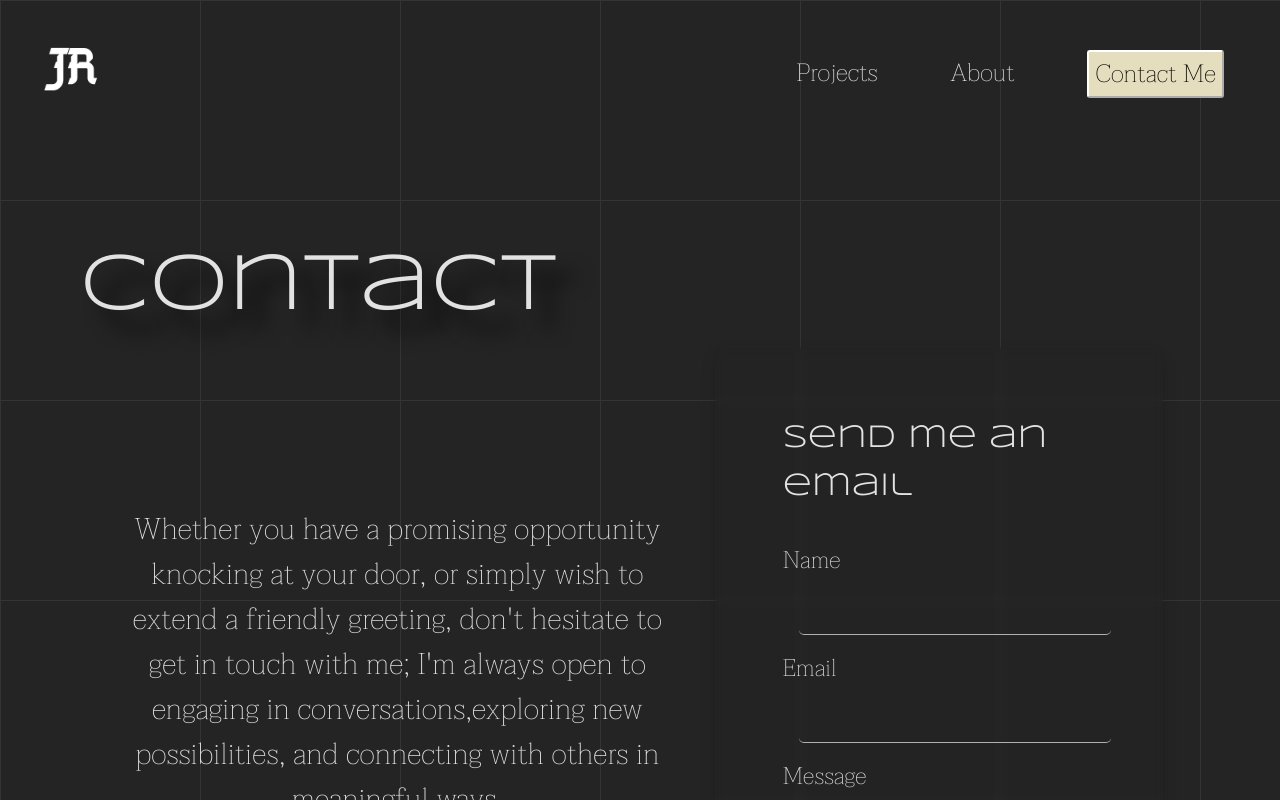
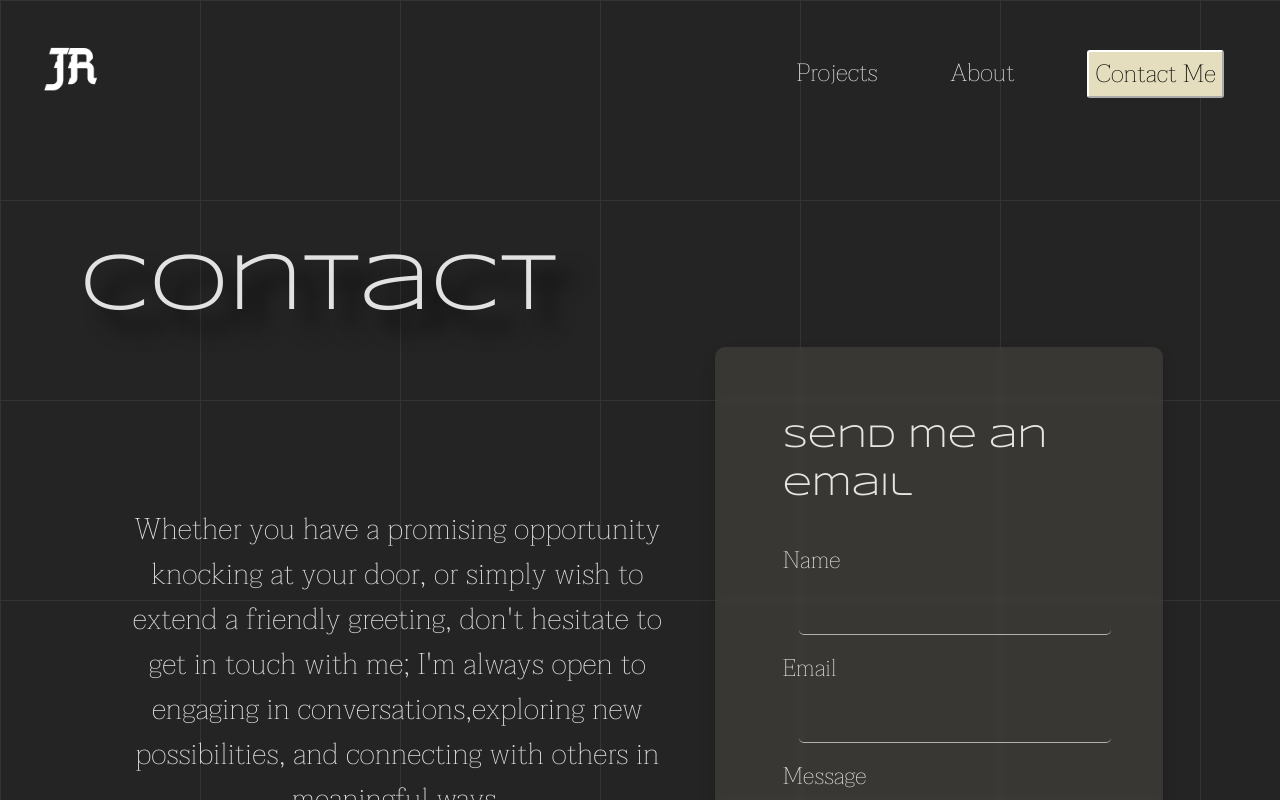
Before and after one commit to JanJanR/Portfolio-2.0, a React (Vite) app: page /contact in a window 1280 px wide. Shown: the top 800 px of the page. Built offline with nearby package versions, Linux system fonts and the light colour scheme.

Commit message:
trying different styling

```diff
--- a/src/components/Contact.jsx
+++ b/src/components/Contact.jsx
@@ -58,10 +58,11 @@ function Contact() {
     })
 
     tl.fromTo(contactFormRef.current,{
-      x: 1000
+      opacity: 0
     },
     {
-      x: 0,
+      opacity: 1,
+      duration: 1,
       ease: "none"
     })
 
--- a/src/pages/Home.jsx
+++ b/src/pages/Home.jsx
@@ -30,11 +30,11 @@ import 'swiper/css/pagination';
 // import { Link } from "react-router-dom";
 
 const images = [
+  { src: Walkin, title: 'WalkIn', description: 'mobile app that helps people to find a table for tonight to make a reservation', link: "/projects/Walkin" },
+  { src: CartePub, title: 'CartePub', description: 'an app for digital advertisement', link: "/projects/CartePub"},
   { src: PhilCannes, title: 'PhilCannes Detailing', description: 'website for a boat detailing services', link: "/projects/PhilCannes" },
-  { src: CartePub, title: 'CartePub', description: 'an app for digital advertisement', link: "/projects/CartePub"},
-  { src: Walkin, title: 'WalkIn', description: 'mobile app that helps people to find a table for tonight to make a reservation', link: "/projects/Walkin" },
+  { src: CindyKawak, title: 'Cindy Kawak', description: 'website to download an E-Book', link: "/projects/CindyKawak" },
   { src: AirBroomNBroom, title: 'AirBroom N Broom', description: '(AirBnB clone) is a market place for broomstick rental', link: "/projects/AirbroomNBroom" },
-  { src: CindyKawak, title: 'Cindy Kawak', description: 'website to download an E-Book', link: "/projects/CindyKawak" },
 ]
 
 const imagesMarquee = [
--- a/src/styles/Contact.css
+++ b/src/styles/Contact.css
@@ -37,8 +37,8 @@
 .right-contact {
   width: 40%;
   height: auto;
-  background: rgba(36, 36, 36, 0.1);
-  backdrop-filter: blur(5px);
+  background: rgba(228, 222, 190, 0.1);
+  backdrop-filter: blur(3px);
   border-radius: 10px;
   padding: 20px;
   box-shadow: 0 4px 6px rgba(0, 0, 0, 0.1), 0 8px 16px rgba(0, 0, 0, 0.1);
@@ -46,14 +46,14 @@
 
 .right-contact input,
 .right-contact textarea {
+  /* border: 1px solid rgba(255, 255, 255, 0.5); */
+  /* background: rgba(255, 255, 255, 0.1); */
+  /* backdrop-filter: blur(5px); */
   width: 100%;
   padding: 10px;
-  /* border: 1px solid rgba(255, 255, 255, 0.5); */
   border-radius: 5px;
-  /* background: rgba(255, 255, 255, 0.1); */
   background: none;
   border: none;
-  /* backdrop-filter: blur(5px); */
   border-bottom: 1px solid #b1b1b1;
   color: #fff;
   margin: 1rem;
```
